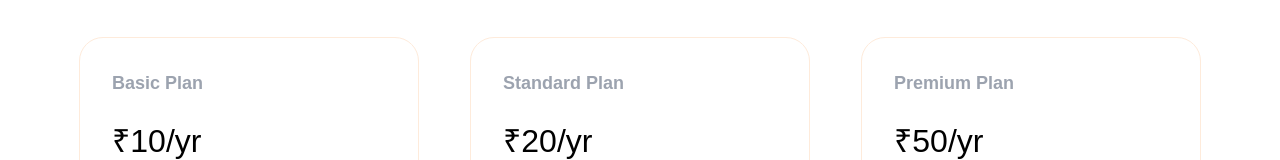
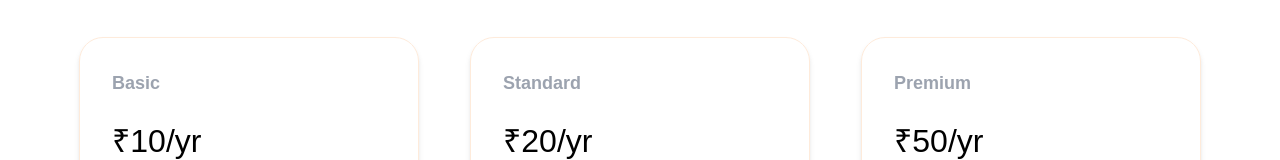
Before and after one commit to alanwarcs/BM_Frontend, a React (Create React App) app: page / in a window 1280 px wide. Shown: the part 211-371 px from the top of the page. Built offline with nearby package versions, Linux system fonts and the light colour scheme.

Commit message:
component selection update

```diff
--- a/src/components/SelectPlan.js
+++ b/src/components/SelectPlan.js
@@ -13,14 +13,14 @@ const SelectPlan = () => {
 
   const plans = [
     // Monthly Plans
-    { name: "Basic Plan", price: 10, duration: "30", features: ["Basic Feature", "Invoice Generation", "Customer Management", "Vendor Management"] },
-    { name: "Standard Plan", price: 20, duration: "30", features: ["Advance Feature", "Invoice Generation", "CRM Management", "Live SMS/Email Management"] },
-    { name: "Premium Plan", price: 50, duration: "30", features: ["Advance Feature", "CRM Management ", "Customer SMS/Email Reminder", "Live SMS/Email Management"] },
+    { name: "Basic", price: 10, duration: "30", features: ["Basic Feature", "Invoice Generation", "Customer Management", "Vendor Management"] },
+    { name: "Standard", price: 20, duration: "30", features: ["Advance Feature", "Invoice Generation", "CRM Management", "Live SMS/Email Management"] },
+    { name: "Premium", price: 50, duration: "30", features: ["Advance Feature", "CRM Management ", "Customer SMS/Email Reminder", "Live SMS/Email Management"] },
 
     // Yearly Plans
-    { name: "Basic Plan", price: 100, duration: "365", features: ["Basic Feature", "Invoice Generation", "Customer Management", "Vendor Management"] },
-    { name: "Standard Plan", price: 200, duration: "365", features: ["Advance Feature", "Invoice Generation", "CRM Management", "Live SMS/Email Management"] },
-    { name: "Premium Plan", price: 500, duration: "365", features: ["Advance Feature", "CRM Management ", "Customer SMS/Email Reminder", "Live SMS/Email Management"] },
+    { name: "Basic", price: 100, duration: "365", features: ["Basic Feature", "Invoice Generation", "Customer Management", "Vendor Management"] },
+    { name: "Standard", price: 200, duration: "365", features: ["Advance Feature", "Invoice Generation", "CRM Management", "Live SMS/Email Management"] },
+    { name: "Premium", price: 500, duration: "365", features: ["Advance Feature", "CRM Management ", "Customer SMS/Email Reminder", "Live SMS/Email Management"] },
   ];
 
   return (
@@ -82,7 +82,7 @@ const SelectPlan = () => {
               {plans
                 .filter((plan) => plan.duration === "30")
                 .map((plan, index) => (
-                  <div key={index} className='flex flex-col justify-between max-w-[340px] p-8 m-2 bg-transparent border border-customSecondary hover:bg-customPrimary text-black hover:text-white rounded-3xl'>
+                  <div key={index} className='flex flex-col justify-between max-w-[340px] p-8 m-2 bg-transparent border border-customSecondary hover:bg-customPrimary text-black hover:text-white rounded-3xl shadow-md'>
                     <h4 className='text-[18px] text-gray-400 font-semibold'>{plan.name}</h4>
                     <span className='flex items-end'>
                       <h2 className='text-[32px] my-5'>₹{plan.price}/yr</h2>
@@ -107,7 +107,7 @@ const SelectPlan = () => {
               {plans
                 .filter((plan) => plan.duration === "365")
                 .map((plan, index) => (
-                  <div key={index} className='flex flex-col justify-between max-w-[340px] p-8 m-2 bg-transparent border border-customSecondary hover:bg-customPrimary text-black hover:text-white rounded-3xl'>
+                  <div key={index} className='flex flex-col justify-between max-w-[340px] p-8 m-2 bg-transparent border border-customSecondary hover:bg-customPrimary text-black hover:text-white rounded-3xl shadow-md'>
                     <h4 className='text-[18px] text-gray-400 font-semibold'>{plan.name}</h4>
                     <span className='flex items-end'>
                       <h2 className='text-[32px] my-5'>₹{plan.price}/yr</h2>
```
